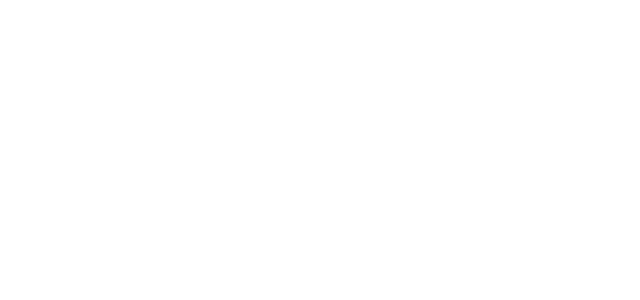
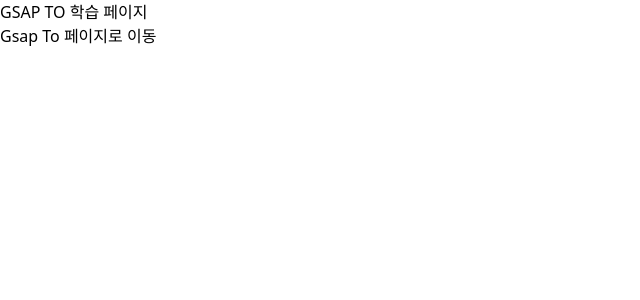
Before and after one commit to eeeunhey/GSAP_Project, a React (Vite) app in the folder GSAP_React/: page / in a window 1280 px wide. Before the commit this address had no page. Shown: the top 300 px of the page, without its empty margins (0-640 px from the left). Built offline with nearby package versions, Linux system fonts and the light colour scheme.

Commit message:
스터디 메인 페이지

```diff
--- a/GSAP_React/src/App.jsx
+++ b/GSAP_React/src/App.jsx
@@ -1,6 +1,8 @@
 import { Routes, Route } from "react-router-dom";
 import './App.css'
+import  HomePage  from "./pages/HomePage";
 import { GsapTo } from "./pages/GsapTo";
+
 
 
 function App() {
@@ -8,6 +10,7 @@
 
   return (
     <Routes>
+      <Route path="/" element={<HomePage />}/>
       <Route path="/gaspTo" element={<GsapTo/>}/>
     </Routes>
   )
--- /dev/null
+++ b/GSAP_React/src/pages/HomePage.jsx
@@ -0,0 +1,17 @@
+import React from 'react'
+import { Link } from 'react-router-dom'
+
+const HomePage = () => {
+  return (
+    <div>
+        <div>
+            <h1>
+                GSAP TO 학습 페이지
+            </h1>
+            <Link to="/gaspTo">Gsap To 페이지로 이동</Link>
+        </div>
+    </div>
+  )
+}
+
+export default HomePage;
```
